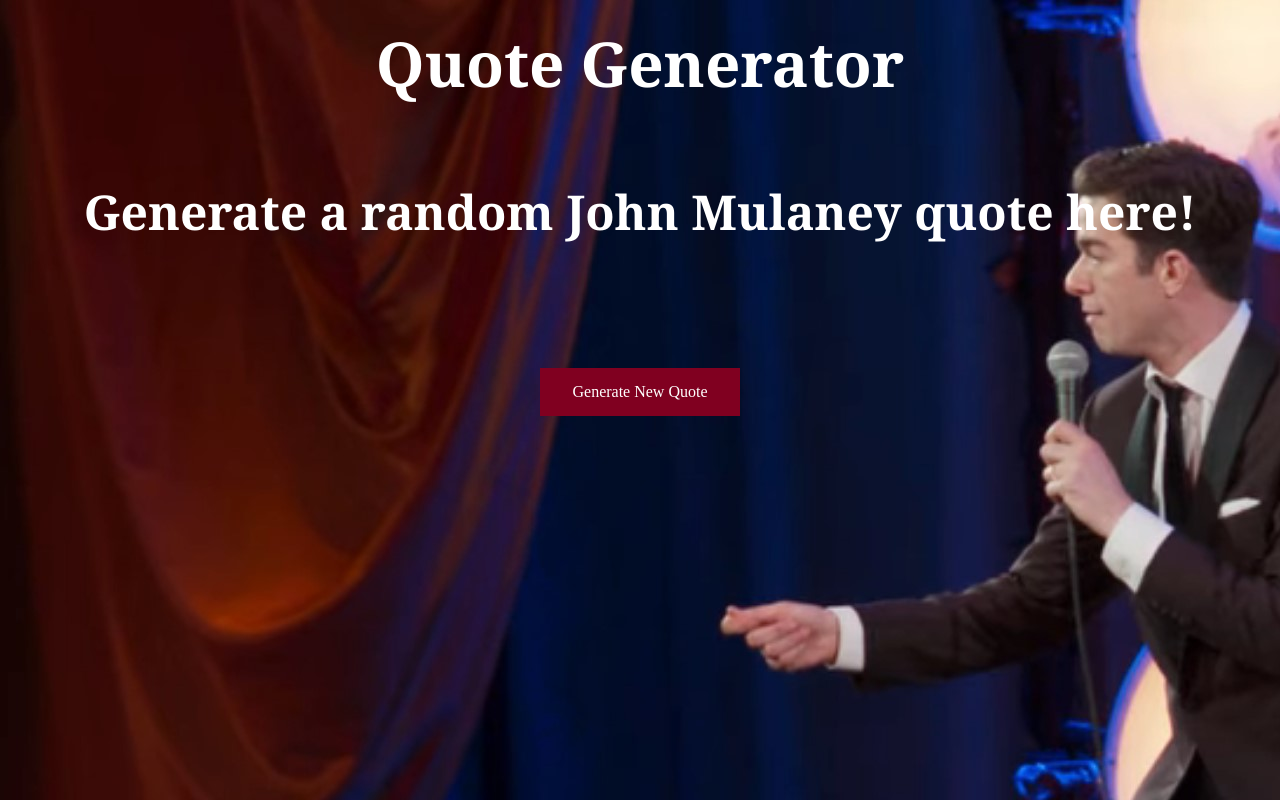
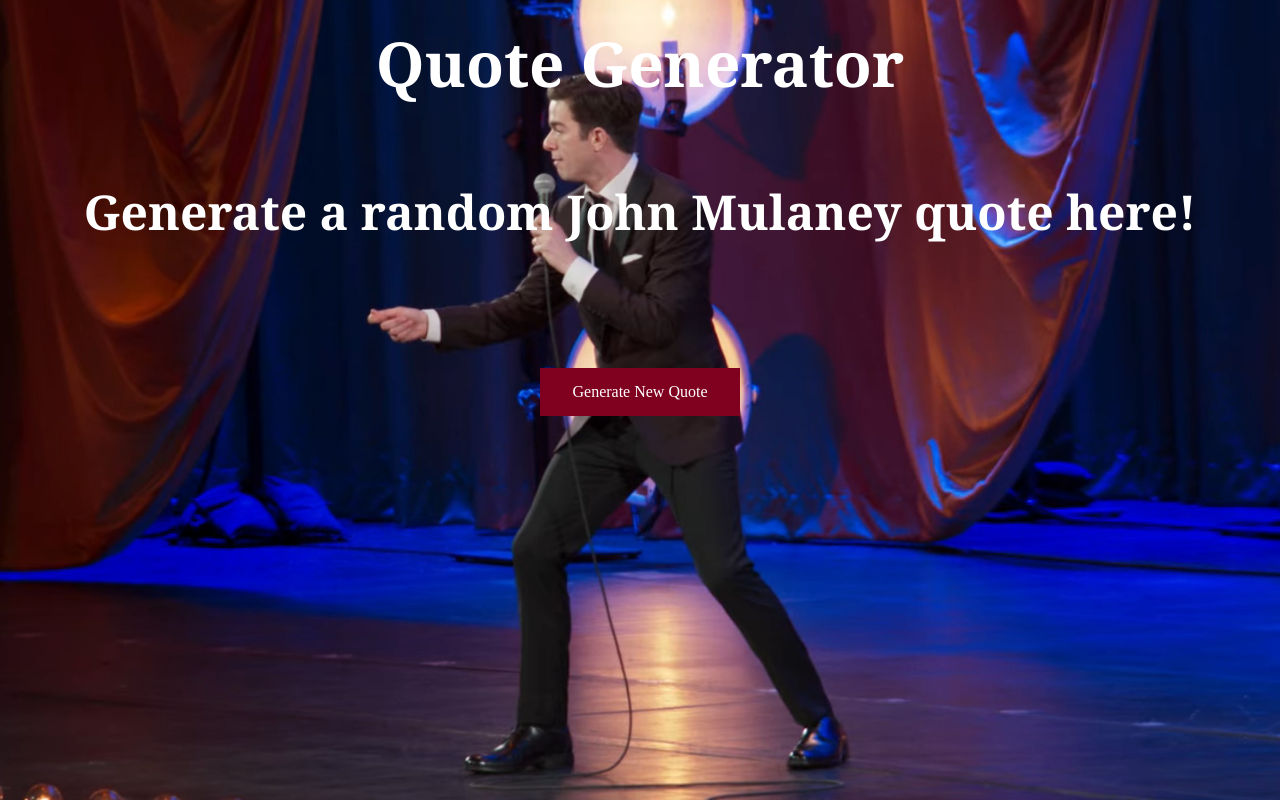
Before and after one commit to ceayers/John-Mulaney-Quote-Generator, a plain HTML site: page index.html in a window 1280 px wide. Drawn offline with Linux system fonts and the light colour scheme.

Commit message:
Update style.css

```diff
--- a/style.css
+++ b/style.css
@@ -1,3 +1,5 @@
 body {
   background-image: url("jmulaney.jpg");
   background-repeat: no-repeat;
+  background-size: cover;
+}
```
